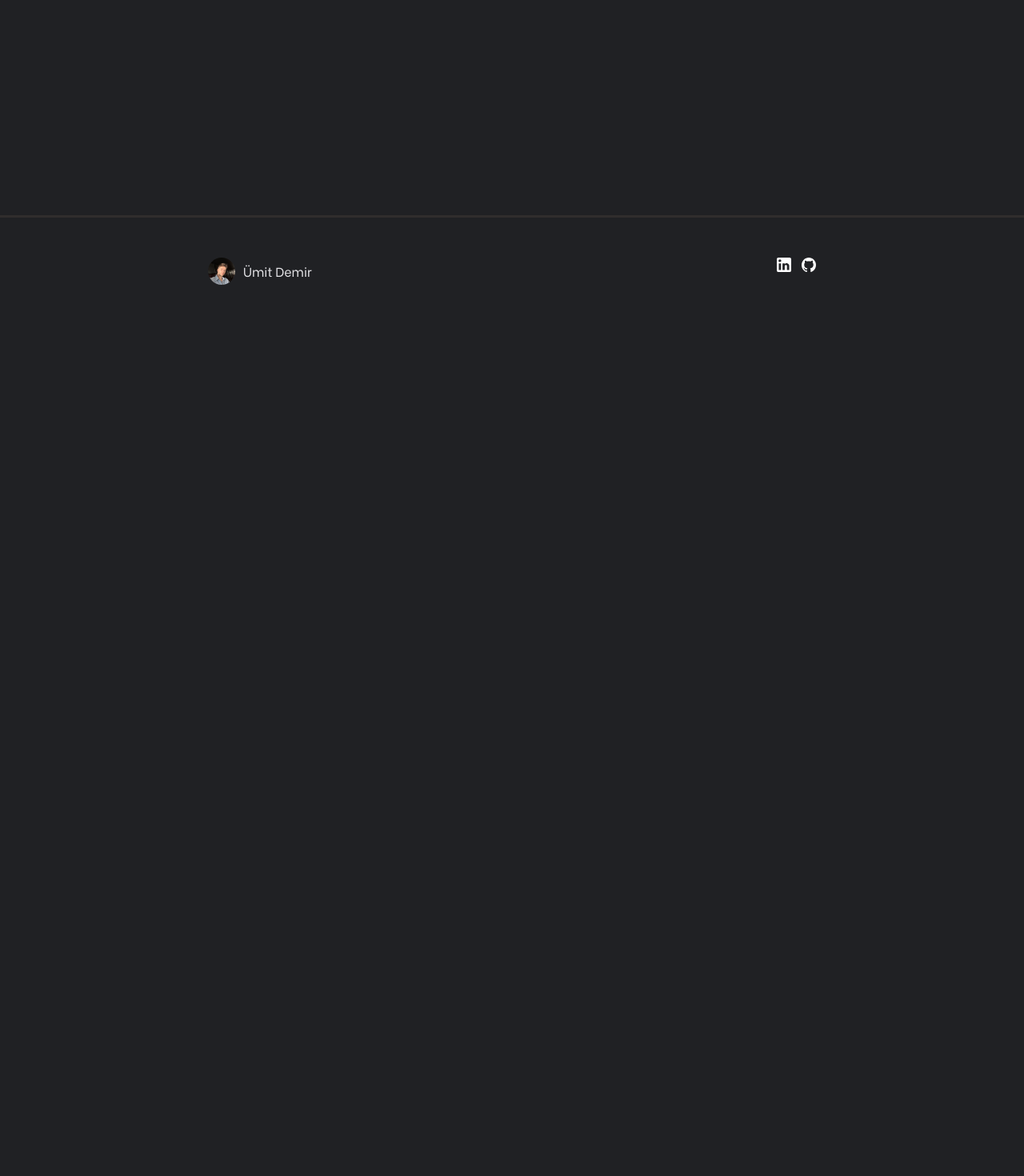
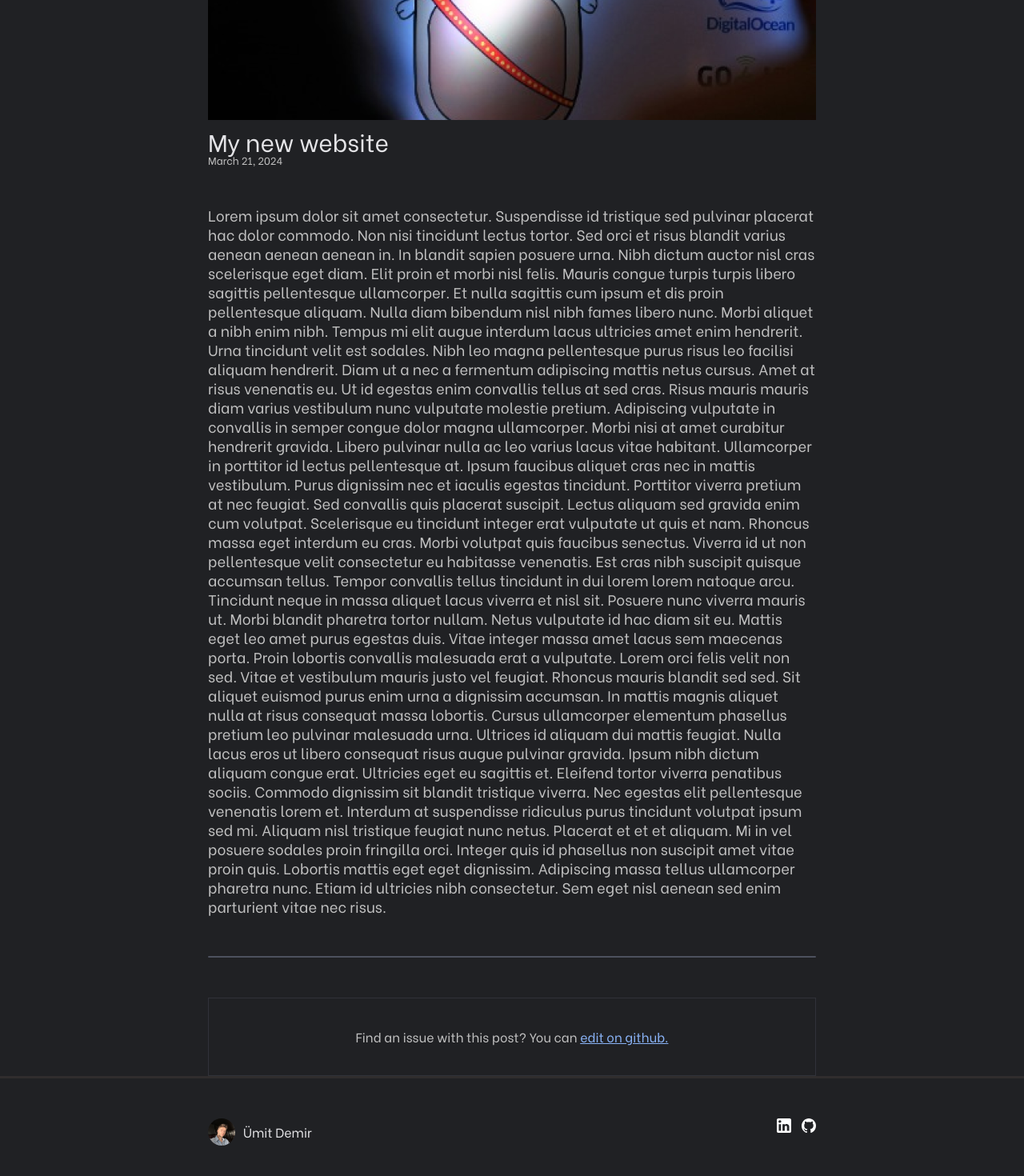
Before and after one commit to umtdemr/umitde, a SvelteKit app: page /blog/1 in a window 1280 px wide. Before the commit this address had no page. Shown: the part 394-1864 px from the top of the page at 80% size. Before the commit the page ends 800 px from the top, so only its background shows below. Built offline with nearby package versions, Linux system fonts and the light colour scheme.

Commit message:
add single blog page

```diff
--- /dev/null
+++ b/src/routes/blog/[slug]/+page.svelte
@@ -0,0 +1,64 @@
+<script>
+    import PostFeatureMockImg from '$lib/images/post_mockup_featured_image.png';
+</script>
+<article class="post">
+    <div class="post__header">
+        <img src={PostFeatureMockImg} alt="post" />
+        <h2>My new website</h2>
+        <time class="post_item__footer--date" datetime="2024-03-21">March 21, 2024</time>
+    </div>
+
+    <div class="post__content">
+        <p>
+            Lorem ipsum dolor sit amet consectetur. Suspendisse id tristique sed pulvinar placerat hac dolor commodo. Non nisi tincidunt lectus tortor. Sed orci et risus blandit varius aenean aenean aenean in. In blandit sapien posuere urna. Nibh dictum auctor nisl cras scelerisque eget diam. Elit proin et morbi nisl felis. Mauris congue turpis turpis libero sagittis pellentesque ullamcorper.
+            Et nulla sagittis cum ipsum et dis proin pellentesque aliquam. Nulla diam bibendum nisl nibh fames libero nunc. Morbi aliquet a nibh enim nibh. Tempus mi elit augue interdum lacus ultricies amet enim hendrerit. Urna tincidunt velit est sodales. Nibh leo magna pellentesque purus risus leo facilisi aliquam hendrerit. Diam ut a nec a fermentum adipiscing mattis netus cursus. Amet at risus venenatis eu. Ut id egestas enim convallis tellus at sed cras. Risus mauris mauris diam varius vestibulum nunc vulputate molestie pretium. Adipiscing vulputate in convallis in semper congue dolor magna ullamcorper. Morbi nisi at amet curabitur hendrerit gravida. Libero pulvinar nulla ac leo varius lacus vitae habitant. Ullamcorper in porttitor id lectus pellentesque at.
+            Ipsum faucibus aliquet cras nec in mattis vestibulum. Purus dignissim nec et iaculis egestas tincidunt. Porttitor viverra pretium at nec feugiat. Sed convallis quis placerat suscipit. Lectus aliquam sed gravida enim cum volutpat. Scelerisque eu tincidunt integer erat vulputate ut quis et nam. Rhoncus massa eget interdum eu cras. Morbi volutpat quis faucibus senectus. Viverra id ut non pellentesque velit consectetur eu habitasse venenatis. Est cras nibh suscipit quisque accumsan tellus. Tempor convallis tellus tincidunt in dui lorem lorem natoque arcu.
+            Tincidunt neque in massa aliquet lacus viverra et nisl sit. Posuere nunc viverra mauris ut. Morbi blandit pharetra tortor nullam. Netus vulputate id hac diam sit eu. Mattis eget leo amet purus egestas duis. Vitae integer massa amet lacus sem maecenas porta. Proin lobortis convallis malesuada erat a vulputate. Lorem orci felis velit non sed. Vitae et vestibulum mauris justo vel feugiat. Rhoncus mauris blandit sed sed. Sit aliquet euismod purus enim urna a dignissim accumsan. In mattis magnis aliquet nulla at risus consequat massa lobortis. Cursus ullamcorper elementum phasellus pretium leo pulvinar malesuada urna. Ultrices id aliquam dui mattis feugiat.
+            Nulla lacus eros ut libero consequat risus augue pulvinar gravida. Ipsum nibh dictum aliquam congue erat. Ultricies eget eu sagittis et. Eleifend tortor viverra penatibus sociis. Commodo dignissim sit blandit tristique viverra. Nec egestas elit pellentesque venenatis lorem et. Interdum at suspendisse ridiculus purus tincidunt volutpat ipsum sed mi. Aliquam nisl tristique feugiat nunc netus. Placerat et et et aliquam. Mi in vel posuere sodales proin fringilla orci. Integer quis id phasellus non suscipit amet vitae proin quis. Lobortis mattis eget eget dignissim. Adipiscing massa tellus ullamcorper pharetra nunc. Etiam id ultricies nibh consectetur. Sem eget nisl aenean sed enim parturient vitae nec risus.
+        </p>
+    </div>
+</article>
+<div class="separator"></div>
+<div class="post_edit">
+    Find an issue with this post? You can <a href="#">edit on github.</a>
+</div>
+
+
+<style lang="scss">
+    .post {
+      width: 100%;
+      &__header {
+        h2 {
+          color: var(--color-text-1);
+          font-size: 1.875rem;
+          margin-top: 10px;
+
+        }
+        time {
+          color: var(--color-text-2);
+          font-size: 0.812rem;
+          margin-top: 5px;
+        }
+      }
+      &__content {
+        margin-top: 50px;
+        font-size: 1.15rem;
+        line-height: 1.5rem;
+      }
+  }
+    .separator {
+      width: 100%;
+      height: 2px;
+      border-radius: 10px;
+      background-color: var(--color-dark-3);
+      margin: 50px 0;
+    }
+    .post_edit {
+      padding: 40px 0;
+      text-align: center;
+      border: 1px solid var(--color-dark-2);
+      a {
+        text-decoration: underline;
+      }
+    }
+</style>
--- a/src/styles.scss
+++ b/src/styles.scss
@@ -1,6 +1,7 @@
 :root {
   --color-dark-1: #202124;
   --color-dark-2: #303239;
+  --color-dark-3: #4D515E;
   --color-blue: #4C67B7;
   --color-text-1: #E4E4E7;
   --color-text-2: #C1C1C1;
```
